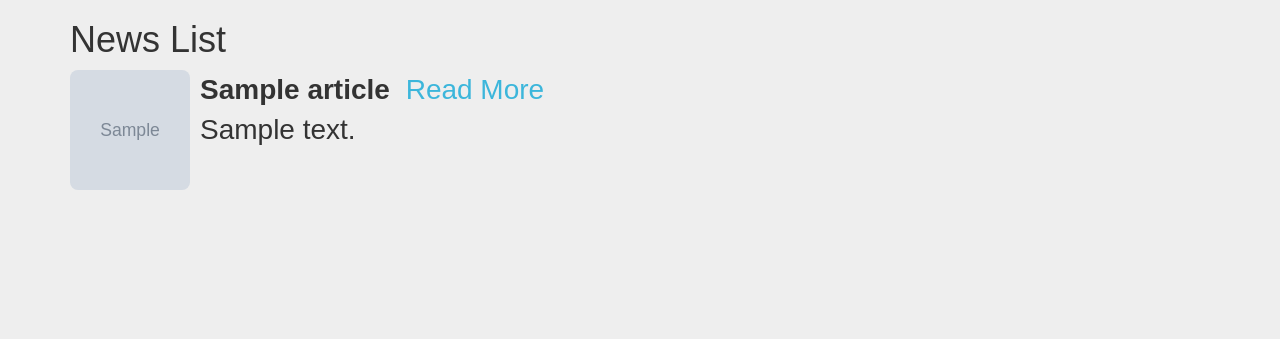
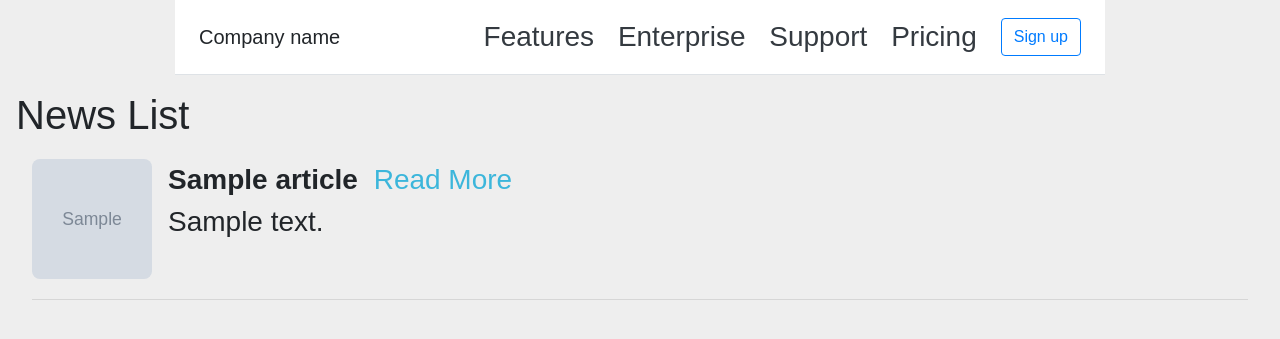
Before and after one commit to jshaffer5/NewsFilter_Docker, a CodeIgniter app: the page made by application/views/news.php in a window 1280 px wide. Shown: the top 339 px of the page. Run offline with CodeIgniter, Linux system fonts and the light colour scheme; the template is opened without the code that fills it: most values are stand-ins (such as "Sample title", 1, 10 or a date in 2020); grey boxes marked "Sample" are stand-in pictures.

Commit message:
fixing css

```diff
--- a/application/views/news.php
+++ b/application/views/news.php
@@ -3,22 +3,37 @@
 <head>
     <title>News List</title>
 
-    <link rel="stylesheet" href="https://maxcdn.bootstrapcdn.com/bootstrap/3.3.7/css/bootstrap.min.css">
+    <!-- <link rel="stylesheet" href="https://stackpath.bootstrapcdn.com/bootstrap/3.4.1/css/bootstrap.min.css" integrity="sha384-HSMxcRTRxnN+Bdg0JdbxYKrThecOKuH5zCYotlSAcp1+c8xmyTe9GYg1l9a69psu" crossorigin="anonymous"> -->
+    <link rel="stylesheet" href="https://maxcdn.bootstrapcdn.com/bootstrap/4.0.0/css/bootstrap.min.css" integrity="sha384-Gn5384xqQ1aoWXA+058RXPxPg6fy4IWvTNh0E263XmFcJlSAwiGgFAW/dAiS6JXm" crossorigin="anonymous">
     <link rel="stylesheet" href="css/style.css">
 
 </head>
 <body>
 <div class="container">
+
+    <!-- navbar -->
+    <div class="d-flex flex-column flex-md-row align-items-center p-3 px-md-4 mb-3 bg-white border-bottom shadow-sm">
+        <h5 class="my-0 mr-md-auto font-weight-normal">Company name</h5>
+        <nav class="my-2 my-md-0 mr-md-3">
+        <a class="p-2 text-dark" href="#">Features</a>
+        <a class="p-2 text-dark" href="#">Enterprise</a>
+        <a class="p-2 text-dark" href="#">Support</a>
+        <a class="p-2 text-dark" href="#">Pricing</a>
+    </nav>
+    <a class="btn btn-outline-primary" href="#">Sign up</a>
+</div>
+
+</div>
+<div class="main">
+
+    <div id="list" class="news-list">
         <h1>News List</h1>
-
-    <div id="list-flex" style="display:flex">
-        <div id="list" class="news-list">
         <!-- <div class="article-card" style="display:flex"> -->
             <!-- <li v-for="article in articlesList">{{ article.headline }} - {{ article.content }}</li> -->
 
             <?php foreach ($articles as $article): ?>
 
-                    <div class="card-text">
+                <div class="news-card">
 
                     <strong>
 
@@ -29,6 +44,7 @@
 
                     <p><?php echo $article['description']; ?></p>
 
+                    <!-- <hr> -->
                 </div>
 
                 <hr>
@@ -37,7 +53,6 @@
 
     </div>
 </div>
-</div>
 <!-- PRODUCTION USE STABLE VUE.JS RELEASE -->
 <script src="https://cdn.jsdelivr.net/npm/vue@2.6.8/dist/vue.js"></script>
 <script src="javascript/news.js"></script>
--- a/css/style.css
+++ b/css/style.css
@@ -5,17 +5,50 @@ body {
     font-family: Arial, Helvetica, sans-serif
 }
 
+/* **NAVBAR** */
+@media (min-width: 768px) {
+    html {
+      font-size: 16px;
+    }
+  }
+
+  .container {
+    max-width: 960px;
+  }
+
+  .pricing-header {
+    max-width: 700px;
+  }
+
+  .card-deck .card {
+    min-width: 220px;
+  }
+
+/* **NAVBAR** */
+
 a#read-more {
     text-decoration: none;
     color: #3cb6db;
     margin-left: 8px;
 }
 
+#list {
+    margin: 0 1rem;
+}
 
-img {
+.news-card {
+    margin: 20px 0;
+    min-height: 120px;
+}
+
+.card-img {
     float: left;
     width: 120px;
     height: 120px;
-    margin: 0 10px 15px 0;
+    margin: 0 1rem 15px;
     border-radius: 8px;
 }
+
+hr {
+    margin: 0 1rem;
+}
```
Lines whose indentation alone changed are shown as unchanged.
